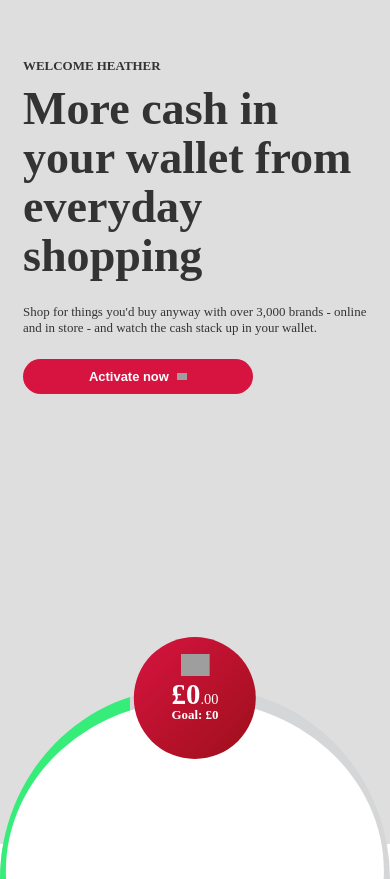
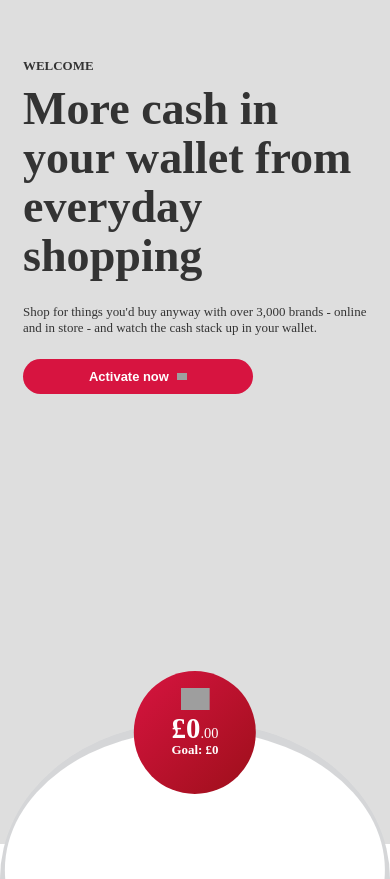
Before and after one commit to LukasV3/react-test-site, a Gatsby site: page / in a window 390 px wide. Built offline with nearby package versions, Linux system fonts and the light colour scheme; Gatsby itself is replaced by a stand-in of ours; no server answers; grey boxes are pictures that could not be loaded; a web font is replaced by a local one.

Commit message:
implemented data fetching and improved page responsiveness

```diff
--- a/src/components/Banner/Banner.js
+++ b/src/components/Banner/Banner.js
@@ -1,13 +1,12 @@
 import React from "react"
 import "./styles.scss"
 
-import HeaderImage from "../../assets/images/header-image.png"
 import ArrowRight from "../../assets/svgs/arrow.svg"
 
-const Banner = () => {
+const Banner = ({ firstName }) => {
   return (
     <div className="banner">
-      <h5 className="banner__title">Welcome Heather</h5>
+      <h5 className="banner__title">Welcome {firstName}</h5>
       <p className="banner__header">
         More cash in your wallet from everyday shopping
       </p>
--- a/src/components/Banner/styles.scss
+++ b/src/components/Banner/styles.scss
@@ -7,7 +7,7 @@
   color: $darkGrey;
   background-image: url(../../assets/images/header-image.png);
   background-size: 85rem 50rem;
-  background-position-x: 20rem;
+  background-position-x: 22rem;
   background-repeat: no-repeat;
   display: grid;
   grid-template-rows: 6rem repeat(4, min-content) 20rem;
@@ -70,12 +70,12 @@
   }
 }
 
-@media screen and (max-width: 1075px) {
+@media screen and (max-width: 1140px) {
   .banner {
     display: flex;
     flex-direction: column;
     width: 42rem;
-    background-image: unset;
+    background-image: none;
     margin: 5rem 2rem 0 2rem;
   }
 }
--- a/src/components/ProgressBar/styles.scss
+++ b/src/components/ProgressBar/styles.scss
@@ -9,7 +9,7 @@
   &__body {
     width: 100%;
     height: 0;
-    padding-bottom: 16.5rem;
+    padding-bottom: 13.5rem;
     background-color: $grey;
     position: relative;
     border-top-left-radius: 95% 200%;
@@ -18,18 +18,18 @@
   }
 
   &__fill {
-    width: 33.3%;
+    width: 0%;
     height: 20rem;
     background-color: $green;
     transition: 0.33s ease-out;
   }
 
   &__cover {
-    width: 97%;
+    width: 97.5%;
     height: 180%;
     border-radius: 50%;
     position: absolute;
-    top: 6%;
+    top: 4.25%;
     left: 50%;
     transform: translateX(-50%);
     background-color: #fff;
--- a/src/pages/index.js
+++ b/src/pages/index.js
@@ -17,9 +17,10 @@ const IndexPage = () => {
     const fetchUser = async () => {
       const res = await fetch(
         "https://f7d67658-88ff-41a7-bed1-75fdb8bd0797.mock.pstmn.io/user/profile?example=success"
+        // "https://f7d67658-88ff-41a7-bed1-75fdb8bd0797.mock.pstmn.io/user/profile?example=error"
       )
       const data = await res.json()
-      setUser(data)
+      setUser({ ...initialState, ...data })
     }
     fetchUser()
   }, [])
@@ -28,7 +29,7 @@ const IndexPage = () => {
     <>
       <div className="header"></div>
       <div className="app-container">
-        <Banner />
+        <Banner firstName={user.firstName} />
         <ProgressBar value={user.walletValue} target={user.walletTarget} />
       </div>
       <div className="footer"></div>
--- a/src/styles/global/_base.scss
+++ b/src/styles/global/_base.scss
@@ -7,7 +7,7 @@
 html {
   font-family: ProbaPro;
   font-size: 80%;
-  // overflow: hidden;
+  overflow: hidden;
 }
 
 @media screen and (max-width: 600px) {
--- a/src/styles/index.scss
+++ b/src/styles/index.scss
@@ -24,7 +24,7 @@
   z-index: 110;
 }
 
-@media screen and (min-height: 1000px) {
+@media screen and (min-height: 1050px) {
   .footer {
     height: 20vh;
   }
```
